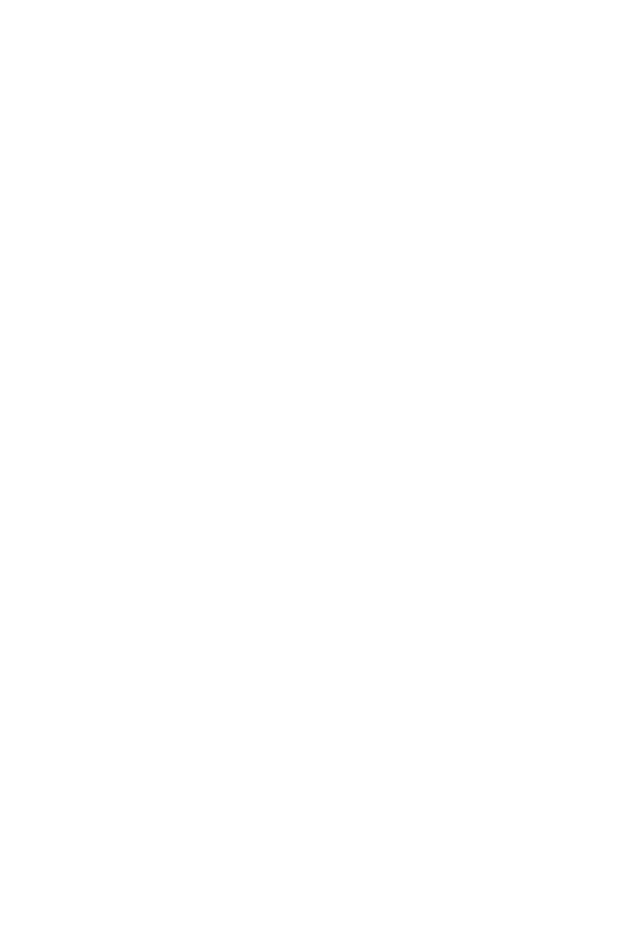
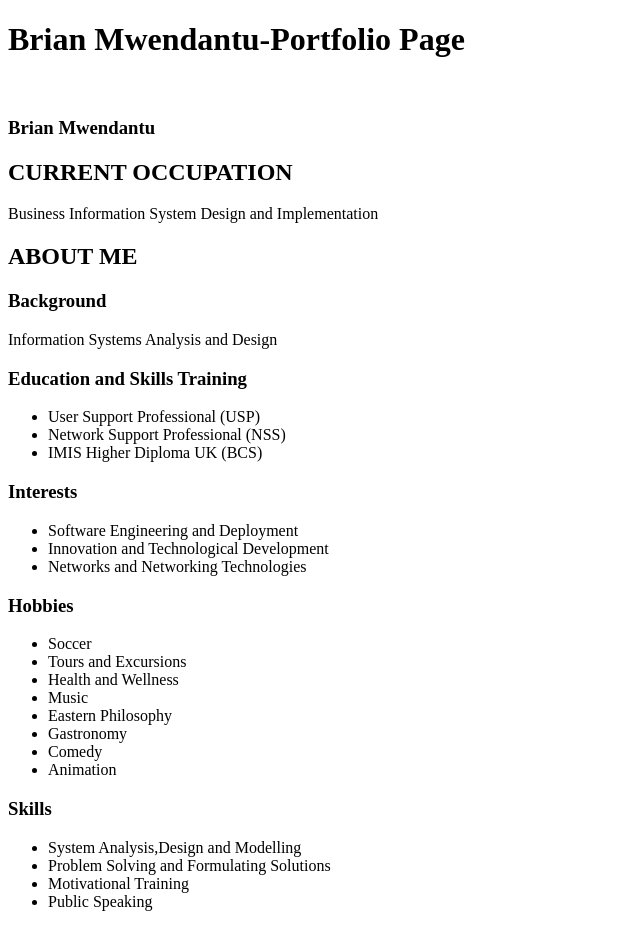
Before and after one commit to Mwendantu-CastDynamic/CVPage, a plain HTML site: page Portfolio-Page.html in a window 1280 px wide. Shown: the whole page, without its empty margins (0-640 px from the left). Before the commit the page ends 800 px from the top, so only its background shows below. Drawn offline with Linux system fonts and the light colour scheme.

Commit message:
Completed basic text information and the initial design layout for my Portfolio Page

```diff
--- a/Portfolio-Page.html
+++ b/Portfolio-Page.html
@@ -1,7 +1,47 @@
 <!Doctype html>
 <html>
   <head>
-    <title>The Brian Mwendantu Portfolio </title>
-
+    <meta charset="utf-8">
+    <title>The Brian Mwendantu Portfolio Page</title>
   </head>
+  <body>
+    <h1>Brian Mwendantu-Portfolio Page</h1>
+      <img src= "" alt=""/>
+    <h3>Brian Mwendantu</h3>
+    <h2>CURRENT OCCUPATION</h2>
+      <p>Business Information System Design and Implementation</p>
+    <h2>ABOUT ME</h2>
+    <h3>Background</h3>
+      <p>Information Systems Analysis and Design</p>
+    <h3>Education and Skills Training</h3>
+      <ul>
+        <li>User Support Professional (USP)</li>
+        <li>Network Support Professional (NSS)</li>
+        <li>IMIS Higher Diploma UK (BCS)</li>
+      </ul>
+    <h3>Interests</h3>
+      <ul>
+        <li>Software Engineering and Deployment</li>
+        <li>Innovation and Technological Development</li>
+        <li>Networks and Networking Technologies</li>
+      </ul>
+    <h3>Hobbies</h3>
+      <ul>
+        <li>Soccer</li>
+        <li>Tours and Excursions</li>
+        <li>Health and Wellness</li>
+        <li>Music</li>
+        <li>Eastern Philosophy</li>
+        <li>Gastronomy</li>
+        <li>Comedy</li>
+        <li>Animation</li>
+      </ul>
+    <h3>Skills</h3>
+      <ul>
+        <li>System Analysis,Design and Modelling</li>
+        <li>Problem Solving and Formulating Solutions</li>
+        <li>Motivational Training</li>
+        <li>Public Speaking</li>
+      </ul>
+  </body>
 </html>
```
